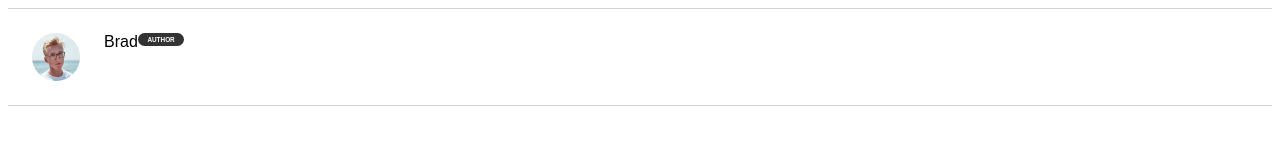
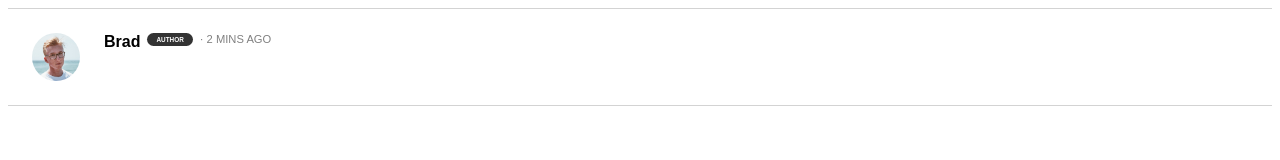
Before and after one commit to wahidrahim/vue-nested-comments, a Vue app: page / in a window 1280 px wide. Shown: the top 160 px of the page. Built offline with nearby package versions, Linux system fonts and the light colour scheme.

Commit message:
add user-name and created-at styles

```diff
--- a/src/components/Badge.vue
+++ b/src/components/Badge.vue
@@ -1,5 +1,5 @@
 <template>
-  <span class="badge" :class="[variantClass]">
+  <span class="badge" :class="[variant]">
     <slot />
   </span>
 </template>
@@ -10,16 +10,7 @@ export default {
     variant: {
       type: String,
       required: false,
-    },
-  },
-  computed: {
-    variantClass() {
-      switch (this.variant.toLowerCase()) {
-        case 'author':
-          return 'dark';
-        default:
-          return 'default';
-      }
+      default: 'default',
     },
   },
 };
--- a/src/components/Comment.vue
+++ b/src/components/Comment.vue
@@ -3,9 +3,10 @@
     <Avatar :url="comment.avatarUrl" />
     <div class="details">
       <span class="user-name">{{ comment.userName }}</span>
-      <Badge v-if="comment.userType" :variant="comment.userType">
+      <Badge v-if="comment.userType" variant="dark">
         {{ comment.userType }}
       </Badge>
+      <span class="created-at">· 2 mins ago</span>
     </div>
   </div>
 </template>
@@ -41,6 +42,19 @@ $border: 1px solid lightgray;
   .details {
     display: flex;
     align-items: flex-start;
+
+    .user-name {
+      font-weight: bold;
+      margin-right: 0.4rem;
+    }
+
+    .created-at {
+      margin-left: 0.4rem;
+      color: gray;
+      text-transform: uppercase;
+      font-size: 0.7rem;
+      font-weight: lighter;
+    }
   }
 }
 </style>
```
